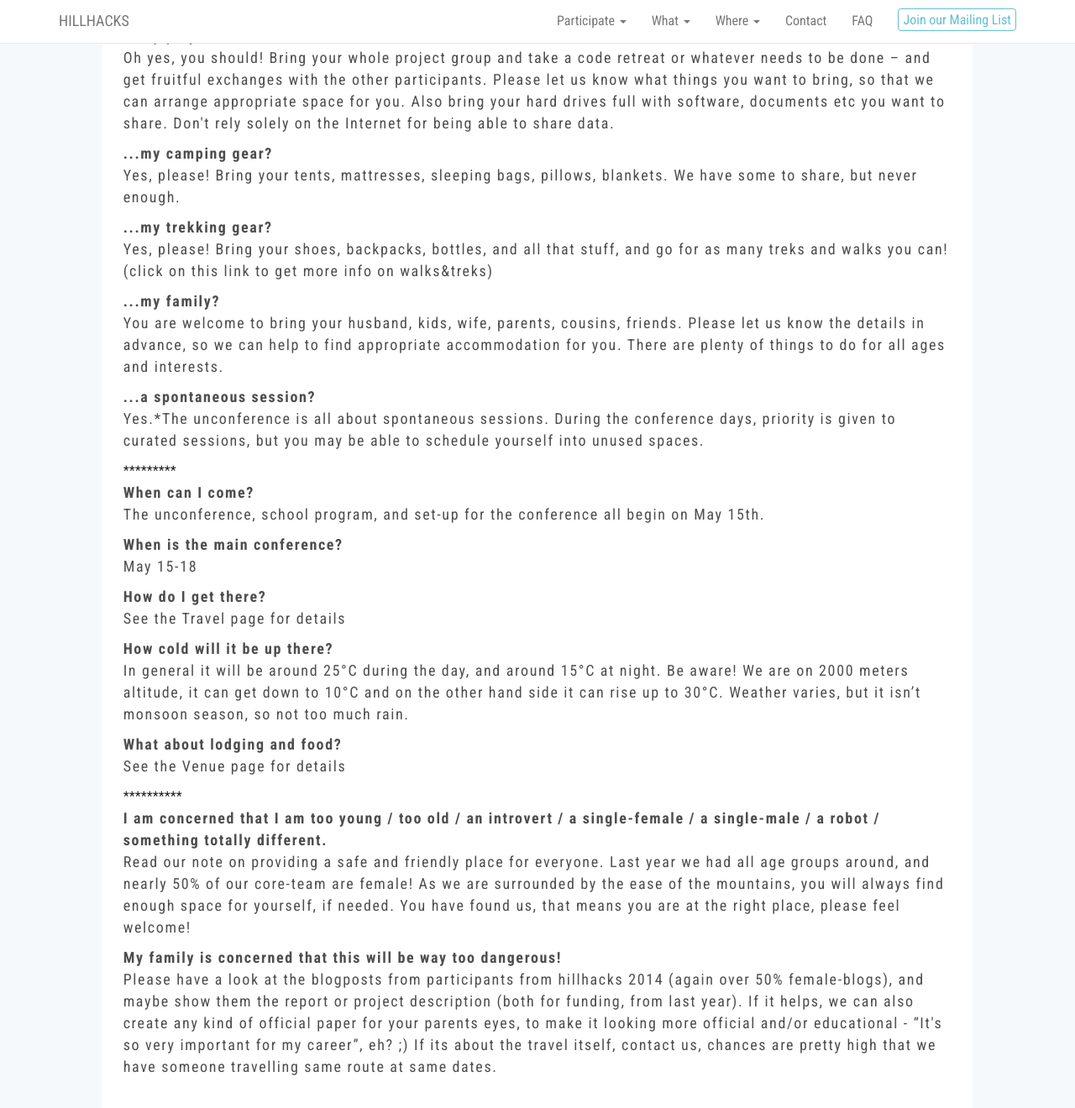
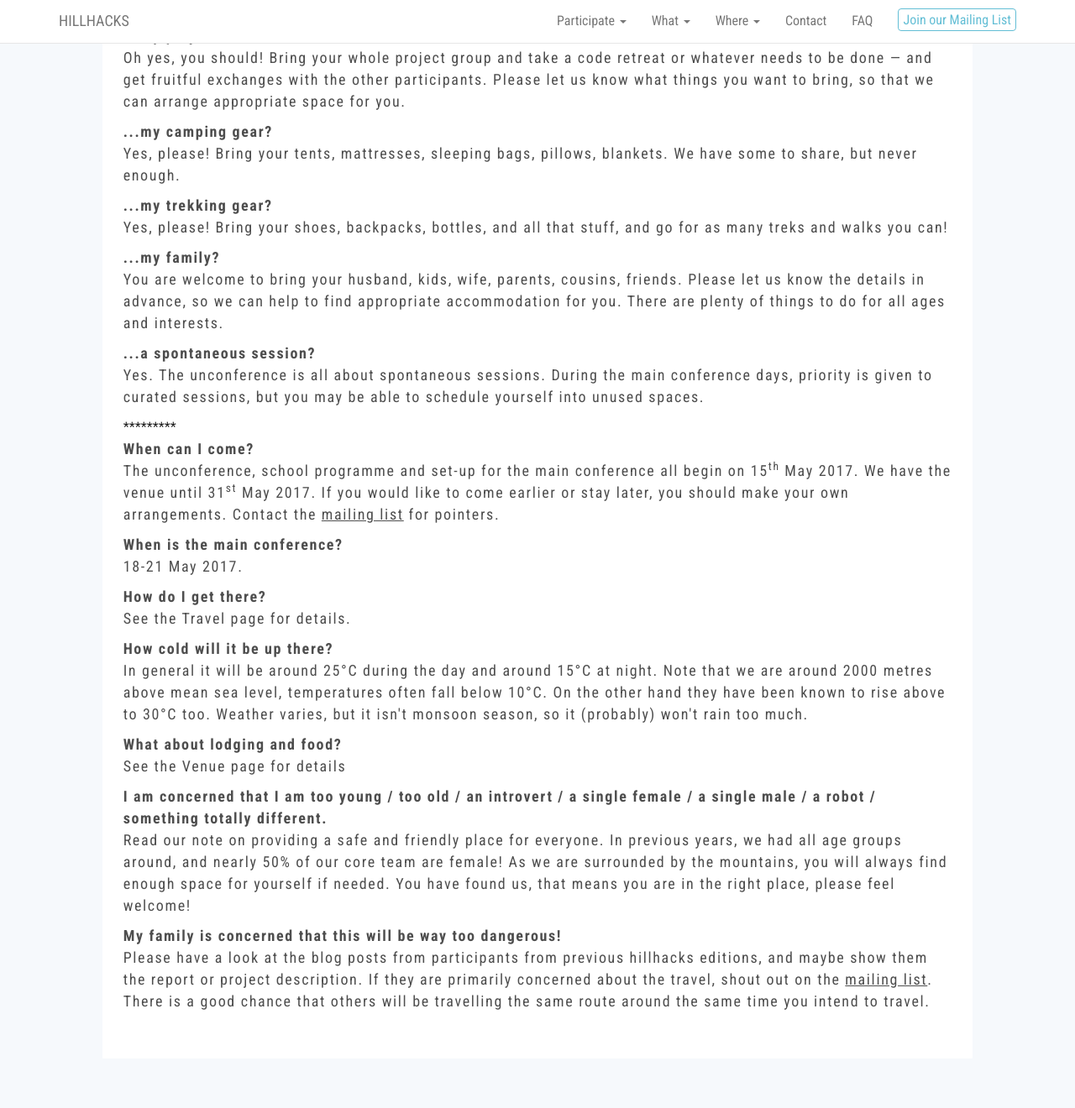
Before and after one commit to hillhacks/website, a Jekyll site: the page built from faq.html, in a window 1280 px wide and 1400 px high, scrolled down 359 px. Shown: the top 1320 px of the window at 84% size. Built offline with Jekyll 4.4.1, drawn with Linux system fonts in a browser that asks for light colours; nearby versions of some CDN libraries; comment, search, counter and statistics services are not loaded; some of the changed text lies outside the part shown.

Commit message:
faq: wordsmithing
Also added some XXX remarks about pages we need to create.

```diff
--- a/faq.html
+++ b/faq.html
@@ -4,61 +4,86 @@ title: FAQ
 permalink: /faq.html
 ---
 
-<p>Over the years, some questions come up again and again. Here they are, with answers. Of course, if you don’t see your question asked and answered, ask on the mailing list.</p>
+<p>Over the years, some questions come up again and again.  Here they are, with
+answers.  Of course, if you don't see your question asked and answered, ask on
+the mailing list.</p>
 
 <p><b><em>Should I bring...</em></b></p>
 <p><b>...my projects and tools?</b><br>
-Oh yes, you should! Bring your whole project group and take a code retreat or whatever needs to be done – and get fruitful exchanges with the other participants. Please let us know what things you want to bring, so that we can arrange appropriate space for you. Also bring your hard drives full with software, documents etc you want to share. Don't rely solely on the Internet for being able to share data.
-</p>
+Oh yes, you should!  Bring your whole project group and take a code retreat or
+whatever needs to be done &mdash; and get fruitful exchanges with the other
+participants.  Please let us know what things you want to bring, so that we can
+arrange appropriate space for you.</p>
 
 <p><b>...my camping gear?</b><br>
-Yes, please! Bring your tents, mattresses, sleeping bags, pillows, blankets. We have some to share, but never enough.
+Yes, please!  Bring your tents, mattresses, sleeping bags, pillows, blankets.
+We have some to share, but never enough.
 </p>
 
 <p><b>...my trekking gear?</b><br>
-Yes, please! Bring your shoes, backpacks, bottles, and all that stuff, and go for as many treks and walks you can! (click on this link to get more info on walks&treks)
+Yes, please!  Bring your shoes, backpacks, bottles, and all that stuff, and go
+for as many treks and walks you can!
+<!-- XXX: (click on this link to get more info on walks&treks)-->
 </p>
 
 <p><b>...my family?</b><br>
-You are welcome to bring your husband, kids, wife, parents, cousins, friends. Please let us know the details in advance, so we can help to find appropriate accommodation for you. There are plenty of things to do for all ages and interests.
+You are welcome to bring your husband, kids, wife, parents, cousins, friends.
+Please let us know the details in advance, so we can help to find appropriate
+accommodation for you.  There are plenty of things to do for all ages and
+interests.
 </p>
 
 <p><b>...a spontaneous session?</b><br>
-Yes.*The unconference is all about spontaneous sessions. During the conference days, priority is given to curated sessions, but you may be able to schedule yourself into unused spaces.
+Yes.  The unconference is all about spontaneous sessions.  During the main
+conference days, priority is given to curated sessions, but you may be able to
+schedule yourself into unused spaces.
 </p>
 
 *********
-<p>
-    <b>When can I come?</b><br>
-    The unconference, school program, and set-up for the conference all begin on May 15th.
+<p><b>When can I come?</b><br>
+The unconference, school programme and set-up for the main conference all begin
+on 15<sup>th</sup> May 2017.  We have the venue until 31<sup>st</sup> May 2017.
+If you would like to come earlier or stay later, you should make your own
+arrangements.  Contact the <a
+  href="https://lists.hillhacks.in/mailman/listinfo/hillhackers">mailing
+list</a> for pointers.
 </p>
 
-<p>
-    <b>When is the main conference?</b><br>
-    May 15-18
+<p><b>When is the main conference?</b><br>
+18-21 May 2017.
 </p>
 
-<p>
-    <b>How do I get there?</b><br>
-    See the Travel page for details
+<p><b>How do I get there?</b><br>
+<!-- XXX We need a travel page! -->
+See the Travel page for details.
 </p>
 
-<p>
-    <b>How cold will it be up there?</b><br>
-    In general it will be around 25°C during the day, and around 15°C at night. Be aware! We are on 2000 meters altitude, it can get down to 10°C and on the other hand side it can rise up to 30°C. Weather varies, but it isn’t monsoon season, so not too much rain.
+<p><b>How cold will it be up there?</b><br>
+In general it will be around 25°C during the day and around 15°C at night.  Note
+that we are around 2000 metres above mean sea level, temperatures often fall
+below 10°C. On the other hand they have been known to rise above to 30°C too.
+Weather varies, but it isn't monsoon season, so it (probably) won't rain too
+much.</p>
+
+<p><b>What about lodging and food?</b><br>
+See the Venue page for details <!-- XXX: we need a venue page -->
 </p>
 
-<p>
-    <b>What about lodging and food?</b><br>
-    See the Venue page for details
-</p>
-**********
-<p>
-    <b>I am concerned that I am too young / too old / an introvert / a single-female / a single-male / a robot / something totally different.</b><br>
-    Read our note on providing a safe and friendly place for everyone. Last year we had all age groups around, and nearly 50% of our core-team are female! As we are surrounded by the ease of the mountains, you will always find enough space for yourself, if needed. You have found us, that means you are at the right place, please feel welcome!
+<p><b>I am concerned that I am too young / too old / an introvert / a
+  single female / a single male / a robot / something totally
+  different.</b><br>
+Read our note on providing a safe and friendly place for everyone.  In previous
+years, we had all age groups around, and nearly 50% of our core team are female!
+<!-- XXX: really? -->  As we are surrounded by the mountains, you will always
+find enough space for yourself if needed.  You have found us, that means you are
+in the right place, please feel welcome!
 </p>
 
-<p>
-    <b>My family is concerned that this will be way too dangerous!</b><br>
-    Please have a look at the blogposts from participants from hillhacks 2014 (again over 50% female-blogs), and maybe show them the report or project description (both for funding, from last year). If it helps, we can also create any kind of official paper for your parents eyes, to make it looking more official and/or educational - “It's so very important for my career”, eh? ;) If its about the travel itself, contact us, chances are pretty high that we have someone travelling same route at same dates.
+<p><b>My family is concerned that this will be way too dangerous!</b><br>
+Please have a look at the blog posts from participants from previous hillhacks
+editions, and maybe show them the report or project description.  If they are
+primarily concerned about the travel, shout out on the <a
+  href="https://lists.hillhacks.in/mailman/listinfo/hillhackers">mailing
+list</a>.  There is a good chance that others will be travelling the same route
+around the same time you intend to travel.
 </p>
```
